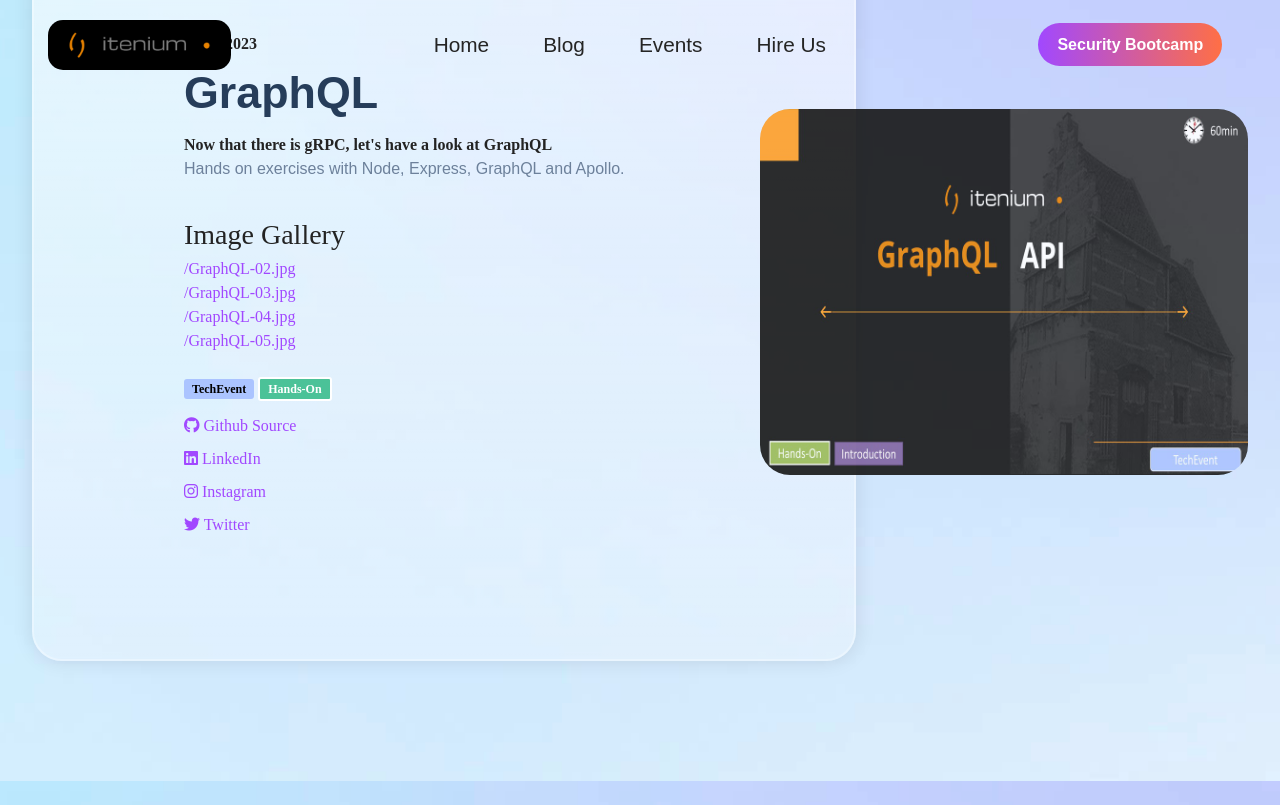
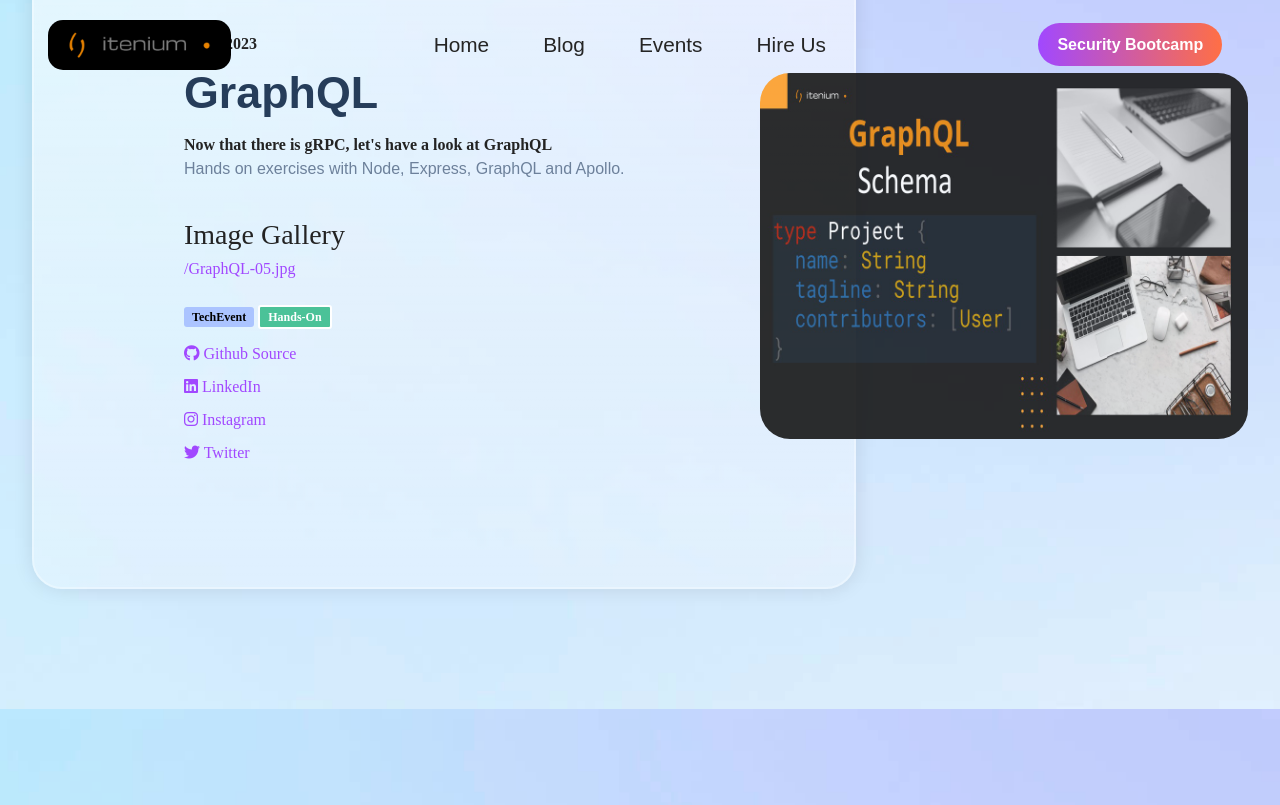
Before and after one commit to itenium-be/Competence-Center, a Jekyll site: the page built from pages/events.html, in a window 1280 px wide and 900 px high, scrolled down 5883 px, cut to the strip 0-805 px from the top of the window. Built offline with Jekyll 4.4.1, drawn with Linux system fonts in a browser that asks for light colours; some web fonts are replaced.

Commit message:
removed some graphql images

```diff
--- a/_data/events.yml
+++ b/_data/events.yml
@@ -153,11 +153,8 @@
   level: Introduction
   duration: "2h"
   video: ""
-  image: "assets/images-events/GraphQL-01.jpg"
+  image: "assets/images-events/GraphQL-04.jpg"
   gallery:
-    - "assets/images-events/GraphQL-02.jpg"
-    - "assets/images-events/GraphQL-03.jpg"
-    - "assets/images-events/GraphQL-04.jpg"
     - "assets/images-events/GraphQL-05.jpg"
   linkedIn: "https://www.linkedin.com/feed/update/urn:li:activity:7139977026915971072"
   instagram: "https://www.instagram.com/reel/C4LSMEjtuc4/?utm_source=ig_web_copy_link&igsh=MzRlODBiNWFlZA=="
```
Also changed, not shown: assets/images-events/GraphQL-01.jpg (deleted), assets/images-events/GraphQL-02.jpg (deleted), assets/images-events/GraphQL-03.jpg (deleted).
